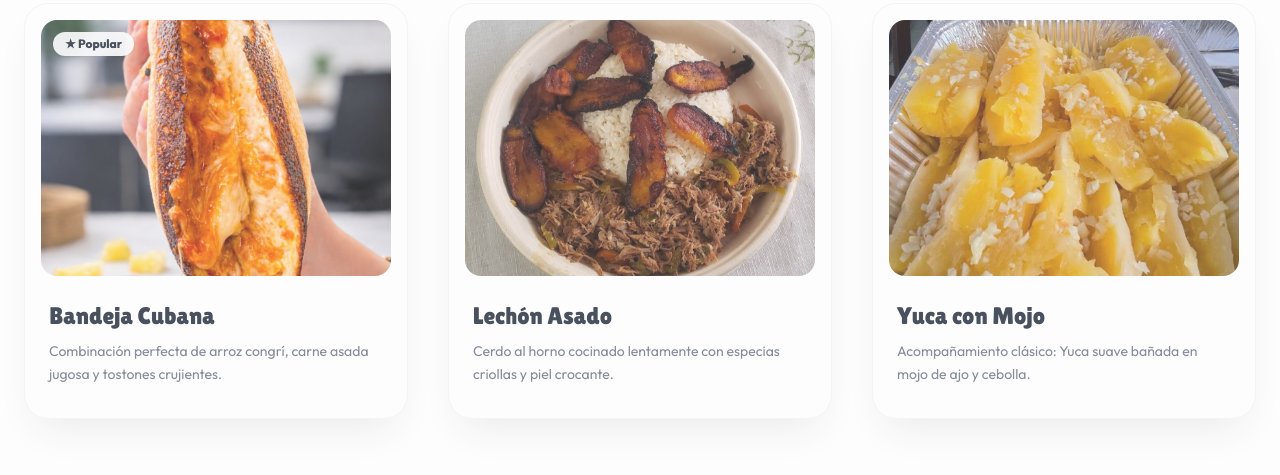
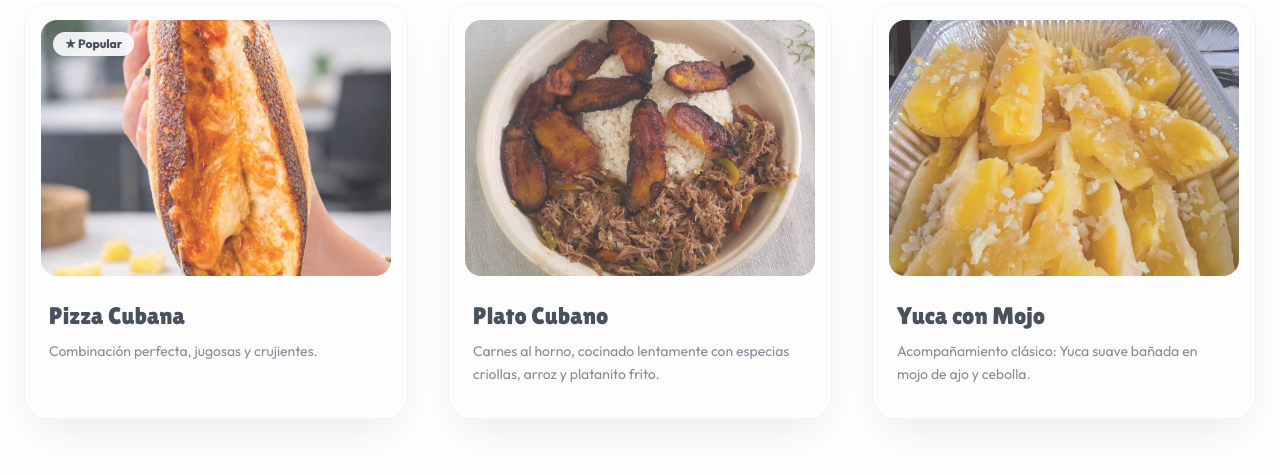
Before and after one commit to Enviado98/lapicadelacubana, a plain HTML site: page index.html in a window 1280 px wide. Shown: the part 1051-1526 px from the top of the page. Drawn offline with nearby package versions, Linux system fonts and the light colour scheme.

Commit message:
Update index.html

```diff
--- a/index.html
+++ b/index.html
@@ -243,8 +243,8 @@
                         <img src="https://raw.githubusercontent.com/Enviado98/lapicadelacubana/main/plato1.jpg" alt="Bandeja" class="w-full h-full object-cover group-hover:scale-110 transition-transform duration-700">
                     </div>
                     <div class="px-2">
-                        <h3 class="font-display text-2xl text-gray-800 mb-2">Bandeja Cubana</h3>
-                        <p class="text-sm text-gray-500 mb-4 leading-relaxed font-medium lang" data-es="Combinación perfecta de arroz congrí, carne asada jugosa y tostones crujientes." data-en="Perfect combination of congri rice, juicy roast meat and crispy tostones.">Combinación perfecta de arroz congrí, carne asada jugosa y tostones crujientes.</p>
+                        <h3 class="font-display text-2xl text-gray-800 mb-2">Pizza Cubana</h3>
+                        <p class="text-sm text-gray-500 mb-4 leading-relaxed font-medium lang" data-es="Combinación perfecta de arroz congrí, carne asada jugosa y tostones crujientes." data-en="Perfect combination of congri rice, juicy roast meat and crispy tostones.">Combinación perfecta, jugosas y crujientes.</p>
                     </div>
                 </div>
 
@@ -254,8 +254,8 @@
                         <img src="https://raw.githubusercontent.com/Enviado98/lapicadelacubana/main/plato2.jpg" alt="Lechón" class="w-full h-full object-cover group-hover:scale-110 transition-transform duration-700">
                     </div>
                     <div class="px-2">
-                        <h3 class="font-display text-2xl text-gray-800 mb-2">Lechón Asado</h3>
-                        <p class="text-sm text-gray-500 mb-4 leading-relaxed font-medium lang" data-es="Cerdo al horno cocinado lentamente con especias criollas y piel crocante." data-en="Slow-roasted pork cooked with Creole spices and crispy skin.">Cerdo al horno cocinado lentamente con especias criollas y piel crocante.</p>
+                        <h3 class="font-display text-2xl text-gray-800 mb-2">Plato Cubano</h3>
+                        <p class="text-sm text-gray-500 mb-4 leading-relaxed font-medium lang" data-es="Cerdo al horno cocinado lentamente con especias criollas y piel crocante." data-en="Slow-roasted pork cooked with Creole spices and crispy skin.">Carnes al horno, cocinado lentamente con especias criollas, arroz y platanito frito.</p>
                     </div>
                 </div>
 
```
